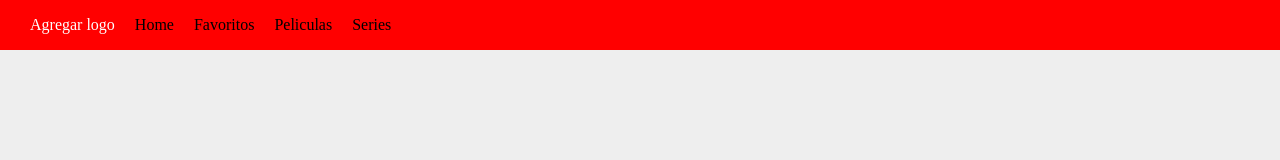
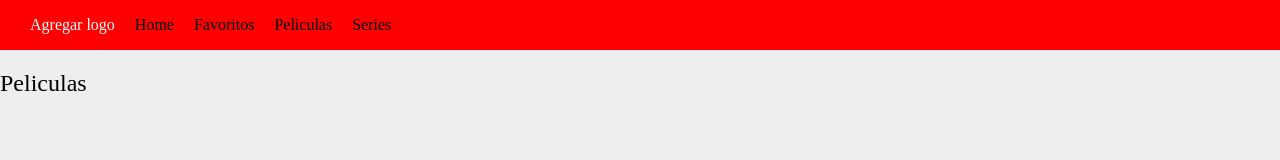
Before and after one commit to delficamuglia/proyectoIntegrador, a React (Create React App) app: page /peliculas in a window 1280 px wide. Shown: the top 160 px of the page. Built offline with nearby package versions, Linux system fonts and the light colour scheme.

Commit message:
Series y Peliculas screens

```diff
--- a/src/App.js
+++ b/src/App.js
@@ -1,5 +1,7 @@
 import React from 'react';
-import Home from "./Screens/Home/Home"
+import Home from "./screens/Home/Home"
+import Peliculas from "./screens/Peliculas/Peliculas"
+import Series from "./screens/Series/Series"
 import Header from "./Components/Header/Header"
 import { Route, Switch } from "react-router-dom"
 
@@ -9,6 +11,8 @@ function App() {
       <Header />
       <Switch>
         <Route path="/" component={Home} exact />
+        <Route path="/peliculas" component={Peliculas}  />
+        <Route path="/series" component={Series}  />
 
       </Switch>
 
--- a/src/Components/Header/Header.js
+++ b/src/Components/Header/Header.js
@@ -11,7 +11,7 @@ function Header() {
       <ul className="logo">
         <li> Agregar logo </li>
          <li> <Link to="/"> Home </Link> </li>
-         <li>  <Link to='/favoritos'> Favoritos </Link></li>
+         <li> <Link to='/favoritos'> Favoritos </Link></li>
          <li> <Link to='/peliculas'> Peliculas </Link> </li>
          <li> <Link to='/series'> Series </Link> </li>
      </ul>
--- /dev/null
+++ b/src/Screens/Peliculas/Peliculas.js
@@ -0,0 +1,15 @@
+import React, { Component } from "react"
+
+class Peliculas extends Component {
+    constructor(props) {
+        super(props)
+      }
+
+    render() {
+      return (
+        <h2>Peliculas</h2>
+      )
+    }
+  }
+
+export default Peliculas;
--- /dev/null
+++ b/src/Screens/Series/Series.js
@@ -0,0 +1,15 @@
+import React, { Component } from "react"
+
+class Series extends Component {
+    constructor(props) {
+        super(props)
+      }
+
+    render() {
+      return (
+        <h2>Series</h2>
+      )
+    }
+  }
+
+export default Series;
```
Also changed, not shown: src/Screens/Peliculas/PeliculasCards.js (added), src/Screens/Series/SeriesCards.js (added).
